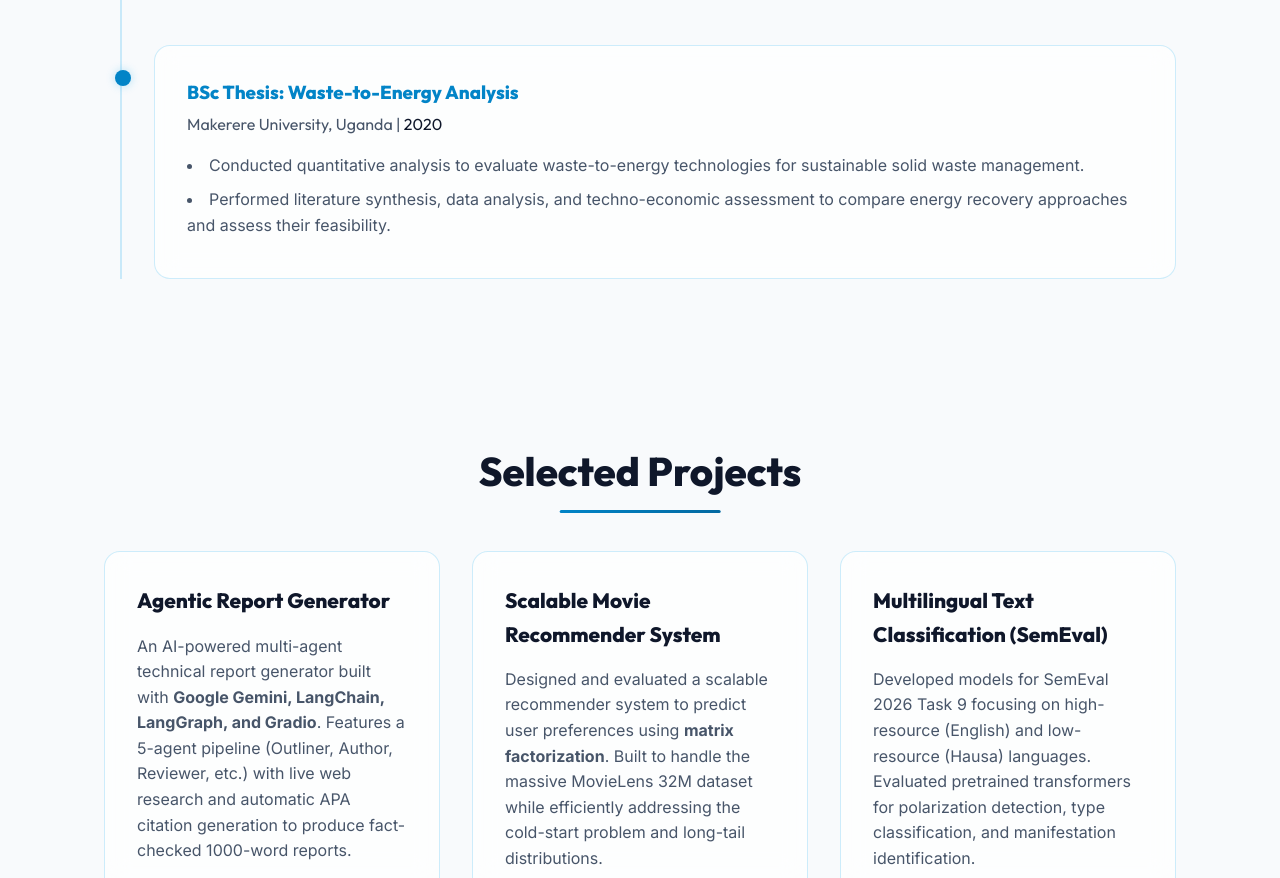
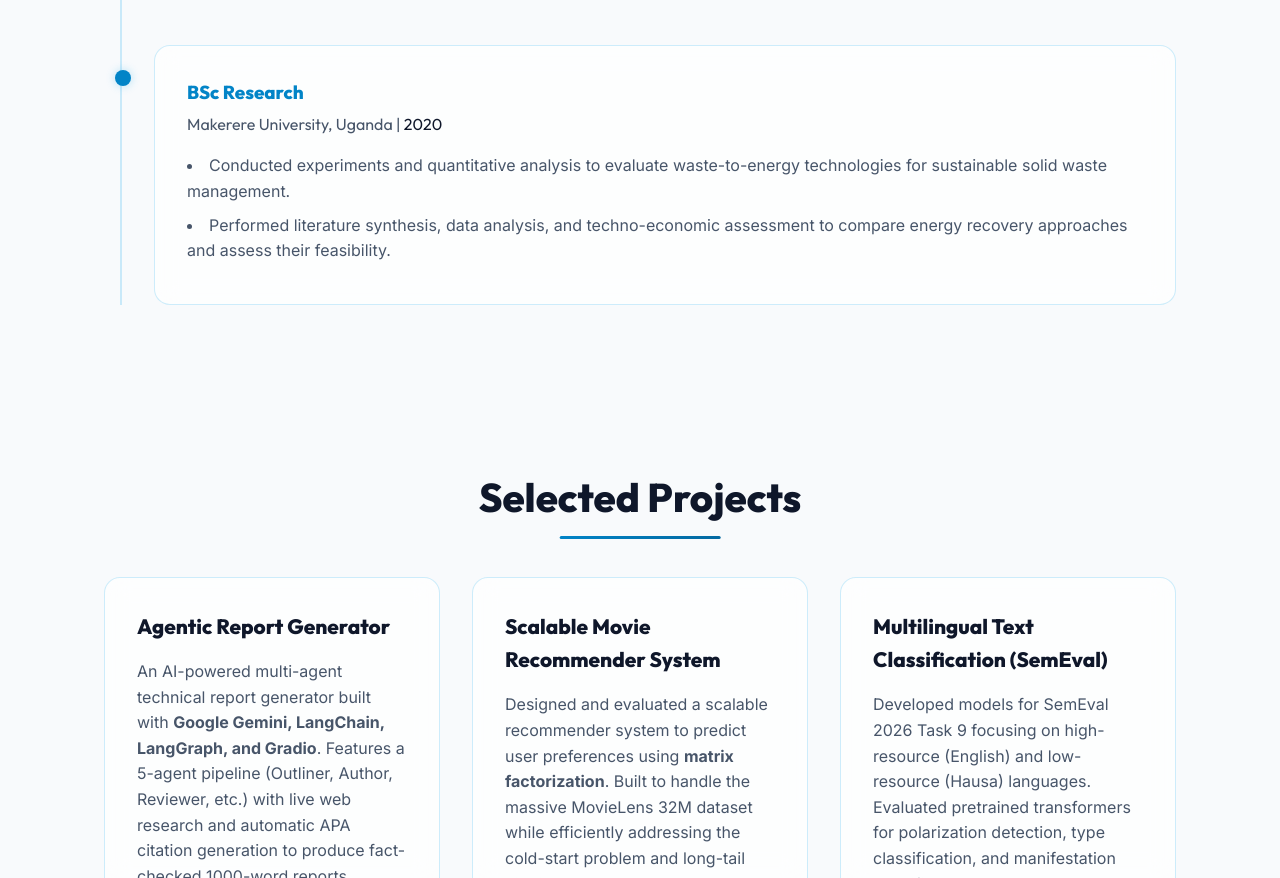
Before and after one commit to vicentmwanda/vicentmwanda.github.io, a plain HTML site: page index.html in a window 1280 px wide. Shown: the part 3415-4293 px from the top of the page. Drawn offline with Linux system fonts and the light colour scheme.

Commit message:
Update index.html

```diff
--- a/index.html
+++ b/index.html
@@ -165,10 +165,10 @@
 <div class="timeline-item glass-card">
     <div class="timeline-dot"></div>
     <div class="timeline-content">
-        <h3>BSc Thesis: Waste-to-Energy Analysis</h3>
+        <h3>BSc Research</h3>
         <h4>Makerere University, Uganda | <span>2020</span></h4>
         <ul>
-            <li>Conducted quantitative analysis to evaluate waste-to-energy technologies for sustainable solid waste management.</li>
+            <li>Conducted experiments and quantitative analysis to evaluate waste-to-energy technologies for sustainable solid waste management.</li>
             <li>Performed literature synthesis, data analysis, and techno-economic assessment to compare energy recovery approaches and assess their feasibility.</li>
         </ul>
     </div>
```
